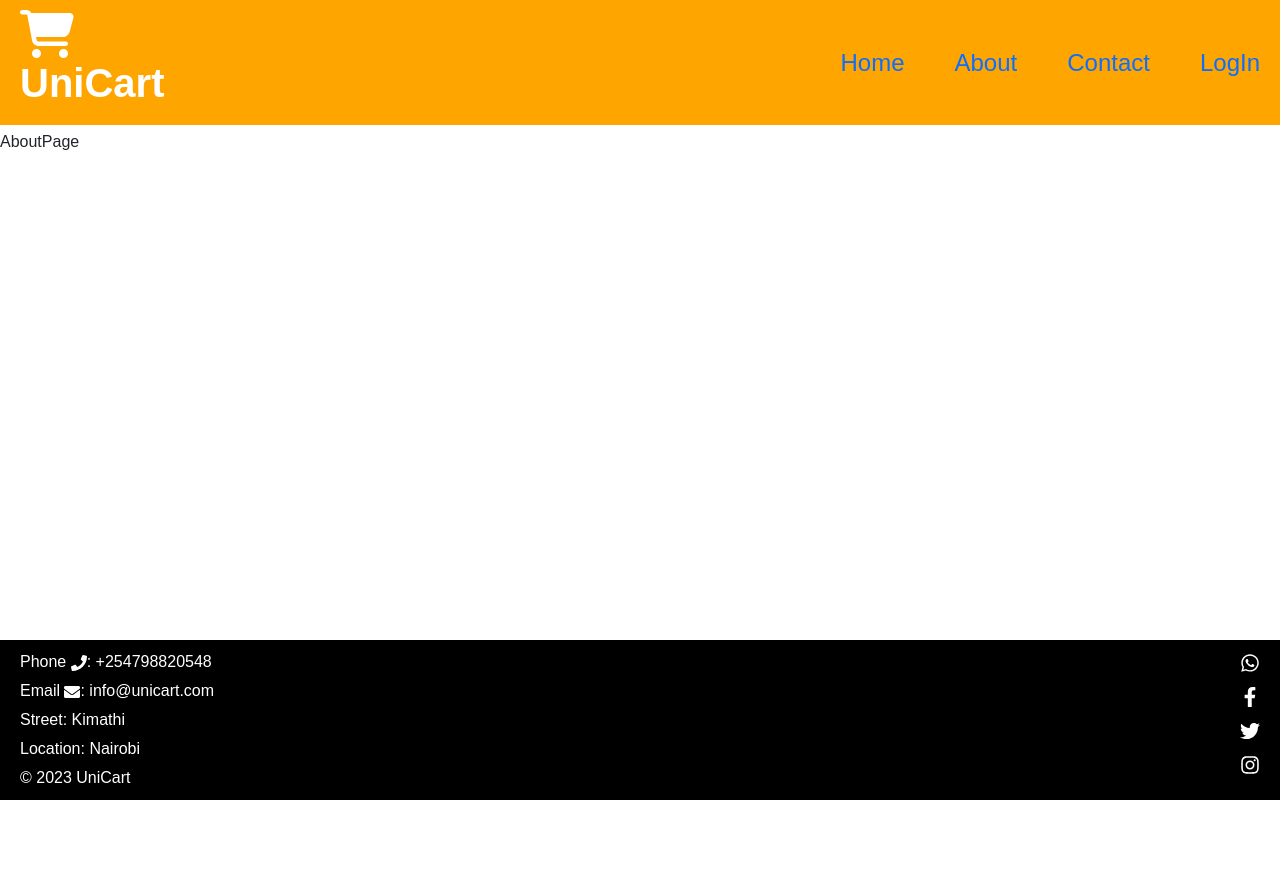
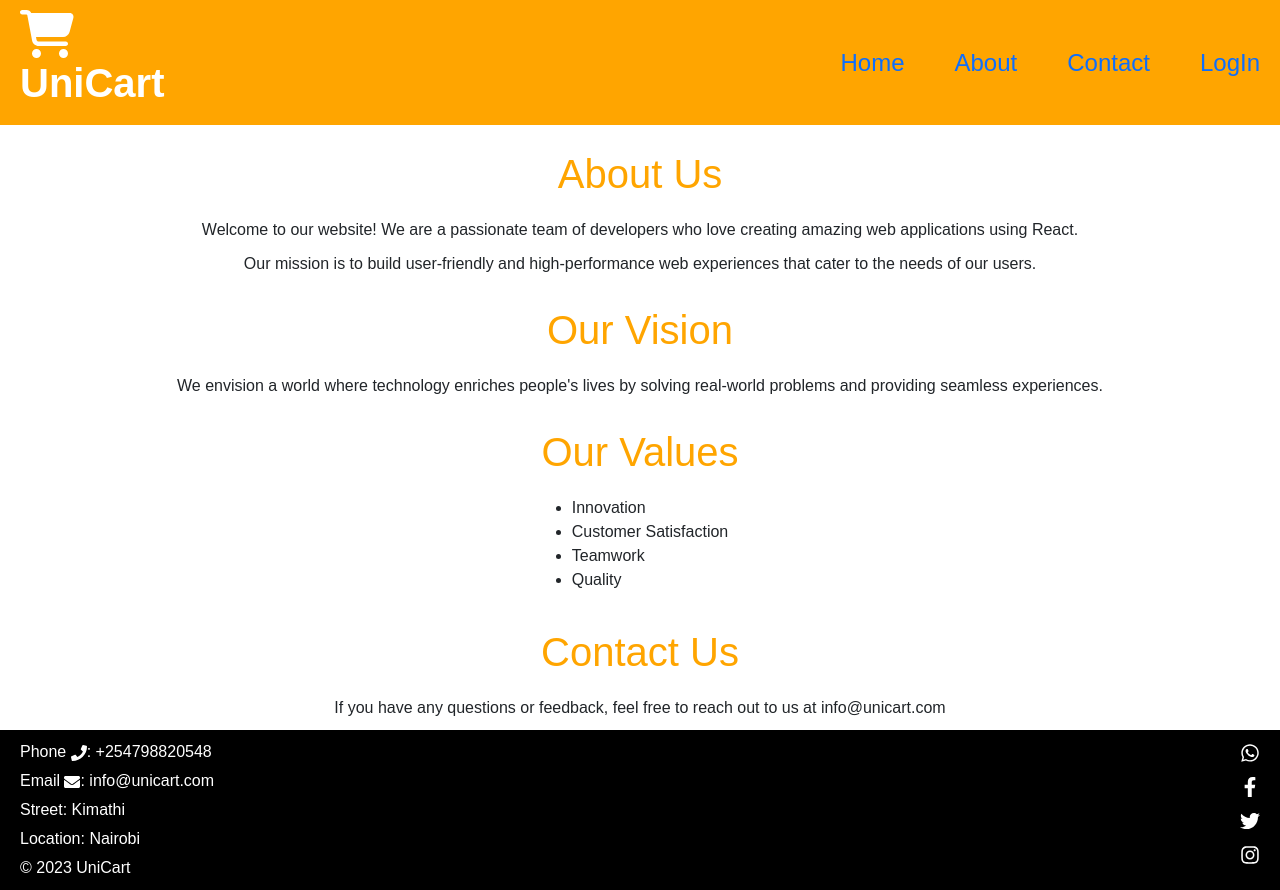
Before and after one commit to TheeProject/E-commerce-UniCart, a React (Create React App) app: page /about in a window 1280 px wide. Before the commit the page ends 800 px from the top, so only its background shows below. Built offline with nearby package versions, Linux system fonts and the light colour scheme.

Commit message:
checkout and about

```diff
--- a/src/components/AboutPage.jsx
+++ b/src/components/AboutPage.jsx
@@ -1,9 +1,63 @@
-import React from 'react'
+import React from 'react';
+
+const containerStyle = {
+  display: 'flex',
+  flexDirection: 'column',
+  alignItems: 'center',
+};
+
+const titleStyle = {
+  color: 'orange',
+  margin: '20px 0',
+};
+
+const paragraphStyle = {
+  fontSize: '16px',
+  lineHeight: 1.5,
+  marginBottom: '10px',
+};
+
+const bulletListStyle = {
+  listStyleType: 'disc',
+  paddingLeft: '20px',
+};
+
+const listItemStyle = {
+  fontSize: '16px',
+  lineHeight: 1.5,
+};
 
 function AboutPage() {
   return (
-    <div>AboutPage</div>
-  )
+    <div style={containerStyle}>
+      <h1 style={titleStyle}>About Us</h1>
+      <p style={paragraphStyle}>
+        Welcome to our website! We are a passionate team of developers who love
+        creating amazing web applications using React.
+      </p>
+      <p style={paragraphStyle}>
+        Our mission is to build user-friendly and high-performance web
+        experiences that cater to the needs of our users.
+      </p>
+      <h1 style={titleStyle}>Our Vision</h1>
+      <p style={paragraphStyle}>
+        We envision a world where technology enriches people's lives by solving
+        real-world problems and providing seamless experiences.
+      </p>
+      <h1 style={titleStyle}>Our Values</h1>
+      <ul style={bulletListStyle}>
+        <li style={listItemStyle}>Innovation</li>
+        <li style={listItemStyle}>Customer Satisfaction</li>
+        <li style={listItemStyle}>Teamwork</li>
+        <li style={listItemStyle}>Quality</li>
+      </ul>
+      <h1 style={titleStyle}>Contact Us</h1>
+      <p style={paragraphStyle}>
+        If you have any questions or feedback, feel free to reach out to us at
+        info@unicart.com
+      </p>
+    </div>
+  );
 }
 
-export default AboutPage
+export default AboutPage;
--- a/src/components/CheckoutPage.jsx
+++ b/src/components/CheckoutPage.jsx
@@ -4,6 +4,8 @@ import { faCcPaypal, faCcMastercard } from "@fortawesome/free-brands-svg-icons";
 import { FontAwesomeIcon } from "@fortawesome/react-fontawesome";
 import styled from "styled-components";
 import { useCart } from '../Authentication/CartContext'
+import { faIconName } from '@fortawesome/free-brands-svg-icons';
+
 
 const ProductCard = styled.div`
   display: flex;
```
